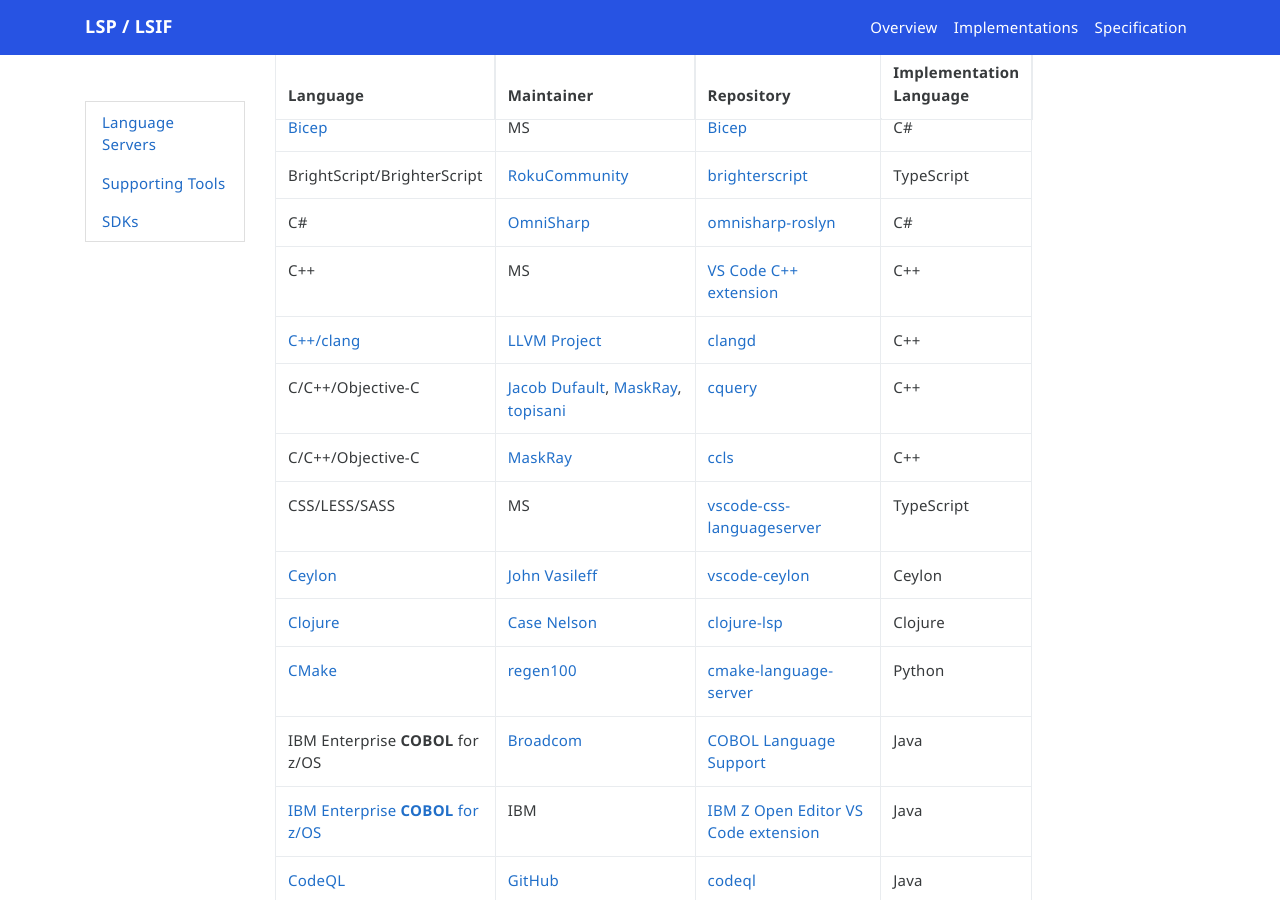
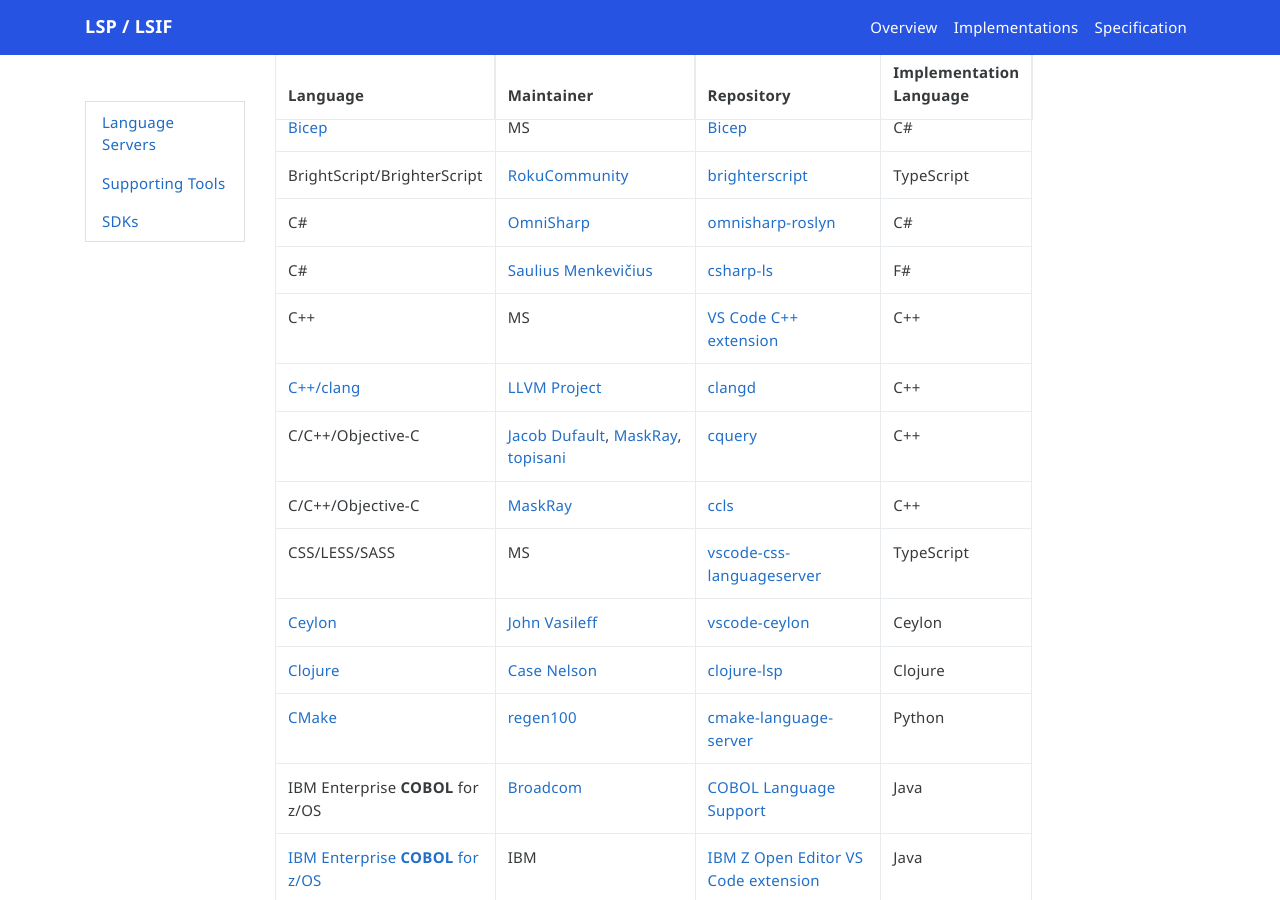
Before and after one commit to microsoft/language-server-protocol, a Jekyll site: the page built from _implementors/servers.md, in a window 1280 px wide and 900 px high, scrolled down 1195 px. Built offline with Jekyll 4.4.1, drawn with Linux system fonts in a browser that asks for light colours; nearby versions of some CDN libraries; comment, search, counter and statistics services are not loaded.

Commit message:
Update servers.md
Add reference to csharp-ls (an alternative language server for C#)

```diff
--- a/_implementors/servers.md
+++ b/_implementors/servers.md
@@ -30,6 +30,7 @@
 | [Bicep](https://github.com/azure/bicep) | MS | [Bicep](https://github.com/azure/bicep) | C# |
 | BrightScript/BrighterScript | [RokuCommunity](https://github.com/RokuCommunity) | [brighterscript](https://github.com/rokucommunity/brighterscript) | TypeScript |
 | C# | [OmniSharp](http://www.omnisharp.net/) | [omnisharp-roslyn](https://github.com/OmniSharp/omnisharp-roslyn) | C# |
+| C# | [Saulius Menkevičius](https://github.com/razzmatazz) | [csharp-ls](https://github.com/razzmatazz/csharp-language-server) | F# |
 | C++ | MS |  [VS Code C++ extension](https://marketplace.visualstudio.com/items?itemName=ms-vscode.cpptools) | C++ |
 | [C++/clang](https://clangd.llvm.org/)| [LLVM Project](https://llvm.org/) | [clangd](https://github.com/llvm/llvm-project/tree/main/clang-tools-extra/clangd) | C++ |
 | C/C++/Objective-C | [Jacob Dufault](https://github.com/jacobdufault), [MaskRay](https://github.com/MaskRay), [topisani](https://github.com/topisani) | [cquery](https://github.com/jacobdufault/cquery) | C++ |
```
